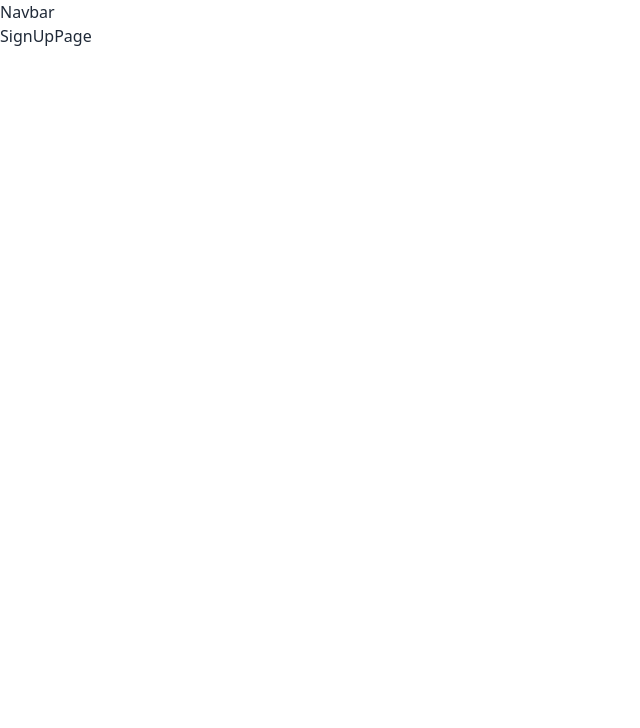
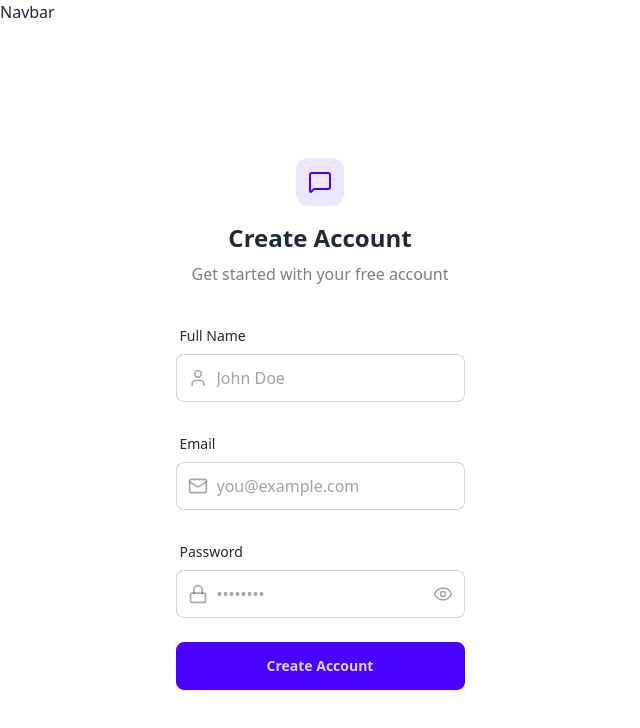
Before and after one commit to YashVerma24299/TheChatBox, a React (Vite) app in the folder Client/: page /signup in a window 1280 px wide. Shown: the top 728 px of the page, without its empty margins (0-640 px from the left). Built offline with nearby package versions, Linux system fonts and the light colour scheme; no server answers.

Commit message:
integrate signup page

```diff
--- a/Client/src/pages/SignUpPage.jsx
+++ b/Client/src/pages/SignUpPage.jsx
@@ -1,8 +1,131 @@
-import React from 'react'
+import { useState } from "react";
+import { useAuthStore } from "../store/useAuthStore";
+import { Eye, EyeOff, Loader2, Lock, Mail, MessageSquare, User } from "lucide-react";
+import { Link } from "react-router-dom";
 
 const SignUpPage = () => {
+  const [showPassword, setShowPassword] = useState(false);
+  const [formData, setFormData] = useState({
+    fullName: "",
+    email: "",
+    password: "",
+  });
+
+  const { signup, isSigningUp } = useAuthStore();
+
+  const validateForm = () => {
+    if (!formData.fullName.trim()) return toast.error("Full name is required");
+    if (!formData.email.trim()) return toast.error("Email is required");
+    if (!/\S+@\S+\.\S+/.test(formData.email)) return toast.error("Invalid email format");
+    if (!formData.password) return toast.error("Password is required");
+    if (formData.password.length < 6) return toast.error("Password must be at least 6 characters");
+
+    return true;
+  };
+
+  const handleSubmit = (e) => {
+    e.preventDefault();
+
+    const success = validateForm();
+
+    if (success === true) signup(formData);
+  };
+
+
   return (
-    <div>SignUpPage</div>
+    <div className="min-h-screen grid lg:grid-cols-2">
+      {/* left side */}
+      <div className="flex flex-col justify-center items-center p-6 sm:p-12">
+        {/* LOGO */}
+        <div className="text-center mb-8">
+          <div className="flex flex-col items-center gap-2 group">
+            <div className="size-12 rounded-xl bg-primary/10 flex items-center justify-center group-hover:bg-primary/20 transition-colors">
+              <MessageSquare className="size-6 text-primary" />
+            </div>
+            <h1 className="text-2xl font-bold mt-2">Create Account</h1>
+            <p className="text-base-content/60">Get started with your free account</p>
+          </div>
+        </div>
+
+        <form onSubmit={handleSubmit} className="space-y-6">
+          <div className="form-control">
+            <label className="label">
+              <span className="label-text font-medium">Full Name</span>
+            </label>
+            <div className="relative">
+              <div className="absolute inset-y-0 left-0 pl-3 flex items-center pointer-events-none">
+                <User className="size-5 text-base-content/40" />
+              </div>
+              <input
+                type="text"
+                className={`input input-bordered w-full pl-10`}
+                placeholder="John Doe"
+                value={formData.fullName}
+                onChange={(e) => setFormData({ ...formData, fullName: e.target.value })}
+              />
+            </div>
+          </div>
+
+          <div className="form-control">
+            <label className="label">
+              <span className="label-text font-medium">Email</span>
+            </label>
+            <div className="relative">
+              <div className="absolute inset-y-0 left-0 pl-3 flex items-center pointer-events-none">
+                <Mail className="size-5 text-base-content/40" />
+              </div>
+              <input
+                type="email"
+                className={`input input-bordered w-full pl-10`}
+                placeholder="you@example.com"
+                value={formData.email}
+                onChange={(e) => setFormData({ ...formData, email: e.target.value })}
+              />
+            </div>
+          </div>
+
+          <div className="form-control">
+            <label className="label">
+              <span className="label-text font-medium">Password</span>
+            </label>
+            <div className="relative">
+              <div className="absolute inset-y-0 left-0 pl-3 flex items-center pointer-events-none">
+                <Lock className="size-5 text-base-content/40" />
+              </div>
+              <input
+                type={showPassword ? "text" : "password"}
+                className={`input input-bordered w-full pl-10`}
+                placeholder="••••••••"
+                value={formData.password}
+                onChange={(e) => setFormData({ ...formData, password: e.target.value })}
+              />
+              <button
+                type="button"
+                className="absolute inset-y-0 right-0 pr-3 flex items-center"
+                onClick={() => setShowPassword(!showPassword)}
+              >
+                {showPassword ? (
+                  <EyeOff className="size-5 text-base-content/40" />
+                ) : (
+                  <Eye className="size-5 text-base-content/40" />
+                )}
+              </button>
+            </div>
+          </div>
+
+          <button type="submit" className="btn btn-primary w-full" disabled={isSigningUp}>
+            {isSigningUp ? (
+              <>
+                <Loader2 className="size-5 animate-spin" />
+                Loading...
+              </>
+            ) : (
+              "Create Account"
+            )}
+          </button>
+        </form>
+      </div>
+    </div>
   )
 }
 
```
